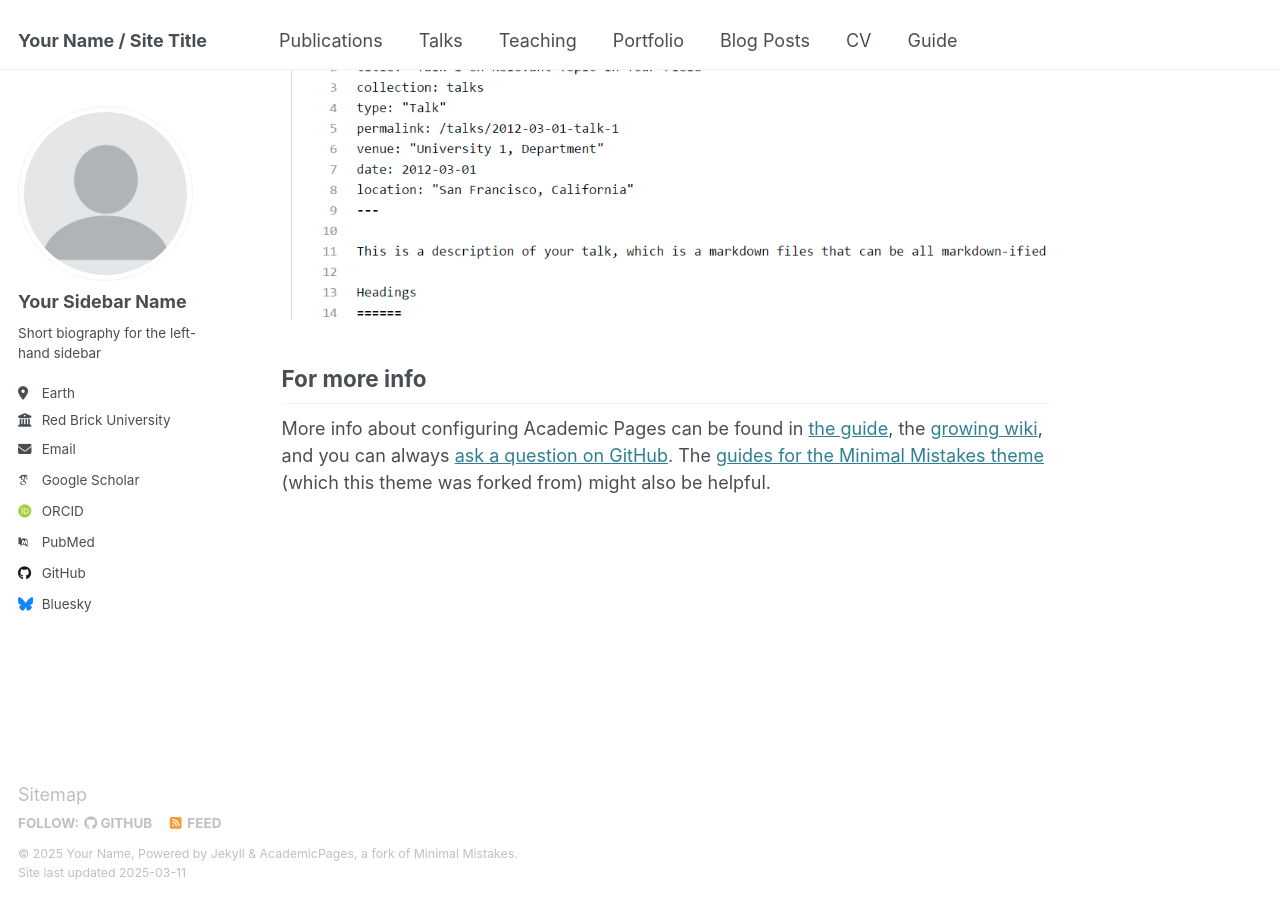
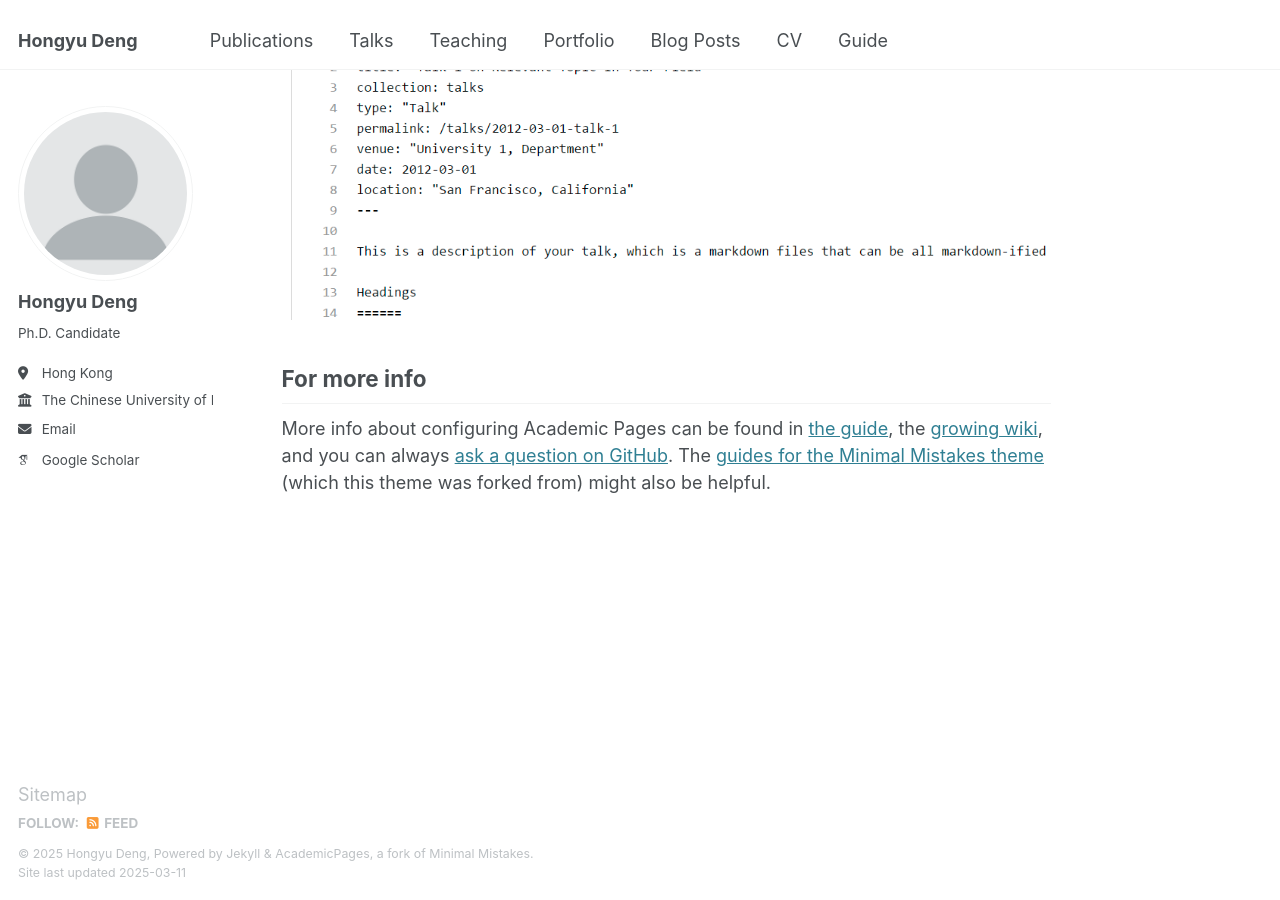
Before and after one commit to eehydeng/eehydeng.github.io, a Jekyll site: the page built from _pages/about.md, in a window 1280 px wide and 900 px high, scrolled down 2642 px. Built offline with Jekyll 4.4.1, drawn with Linux system fonts in a browser that asks for light colours; some web fonts are replaced.

Commit message:
Add files via upload

```diff
--- a/_config.yml
+++ b/_config.yml
@@ -9,11 +9,11 @@
 # Basic Site Settings
 locale                   : "en-US"
 site_theme               : "default"
-title                    : "Your Name / Site Title"
+title                    : "Hongyu Deng"
 title_separator          : "-"
-name                     : &name "Your Name"
+name                     : &name "Hongyu Deng"
 description              : &description "personal description"
-url                      : https://academicpages.github.io # the base hostname & protocol for your site e.g. "https://[your GitHub username].github.io"
+url                      : https://pxq3729.github.io/ # the base hostname & protocol for your site e.g. "https://[your GitHub username].github.io"
 baseurl                  : "" # the subpath of your site, e.g. "/blog"
 repository               : "academicpages/academicpages.github.io"
 
@@ -23,21 +23,21 @@ repository               : "academicpages/academicpages.github.io"
 author:
   # Biographic information
   avatar           : "profile.png"
-  name             : "Your Sidebar Name"
+  name             : "Hongyu Deng"
   pronouns         : # example: "she/her"
-  bio              : "Short biography for the left-hand sidebar"
-  location         : "Earth"
-  employer         : "Red Brick University"
+  bio              : "Ph.D. Candidate"
+  location         : "Hong Kong"
+  employer         : "The Chinese University of Hong Kong"
   uri              : # URL
-  email            : "none@example.org"
+  email            : "hydeng@link.cuhk.edu.hk"
 
   # Academic websites
   arxiv            : # URL - Update with the correct link to your profile
-  googlescholar    : "https://scholar.google.com/citations?user=PS_CX0AAAAAJ"
+  googlescholar    : "https://scholar.google.com/citations?user=7-LY3QsAAAAJ&hl=en&oi=sra"
   impactstory      : # URL
-  orcid            : "http://orcid.org/yourorcidurl"
+  orcid            : # "http://orcid.org/yourorcidurl"
   semantic         : # URL
-  pubmed           : "https://www.ncbi.nlm.nih.gov/pubmed/?term=john+snow"
+  pubmed           : # "https://www.ncbi.nlm.nih.gov/pubmed/?term=john+snow"
   researchgate     : # URL
   scopus           : # URL
 
@@ -45,12 +45,12 @@ author:
   bitbucket        : # Username - Update with your username on the site
   codepen          : # Username
   dribbble         : # Username
-  github           : "academicpages"
+  github           : # "academicpages"
   kaggle           : # Username
   stackoverflow    : # User number or user number and name (i.e., use "1" or "1/jeff-atwood")
 
   # Social media
-  bluesky          : "bsky.app" # Replace this with you Bluesky username
+  bluesky          : # "bsky.app" # Replace this with you Bluesky username
   facebook         : # Username
   flickr           : # Username
   foursquare       : # Username
```
